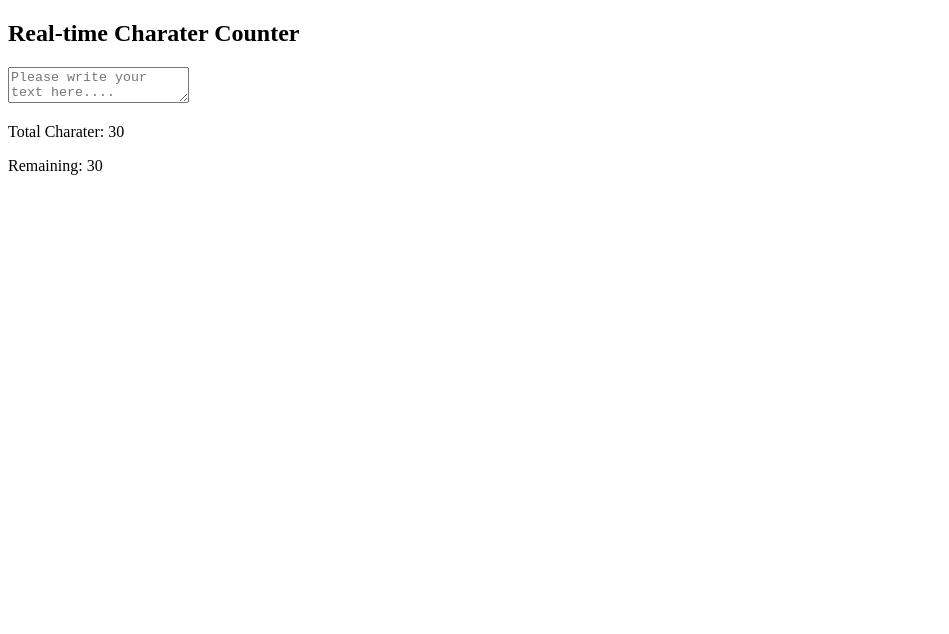
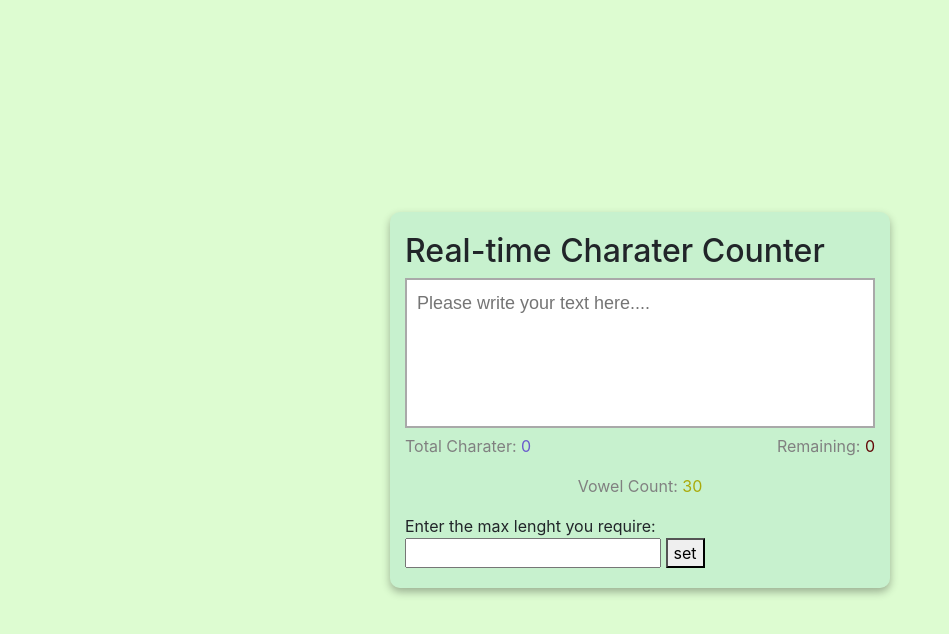
Before and after one commit to thisNiharika/Portfolio, a plain HTML site: page textCounter.html in a window 1280 px wide. Shown: the whole page, without its empty margins (0-949 px from the left). Drawn offline with nearby package versions, Linux system fonts and the light colour scheme.

Commit message:
textcounter

```diff
--- a/textCounter.css
+++ b/textCounter.css
@@ -0,0 +1,48 @@
+body{
+    margin:0px;
+    display:flex;
+    justify-content: center;
+    height:100vh;
+    align-items: center;
+    background-color: rgb(221, 252, 209) !important;
+    font-family:'Franklin Gothic Medium', 'Arial Narrow', Arial, sans-serif ;
+}
+
+.container{
+    background-color: rgba(124, 202, 193, 0.229);
+    width: 500px !important;
+    min-height: 300px !important;
+    padding: 20px;
+    margin: 5px;
+    border-radius: 10px;
+    box-shadow: 0 4px 8px rgba(0,0,0,.3);
+}
+
+.textarea{
+    resize: none;
+    width: 100%;
+    height: 150px;
+    font-size: 18px;
+    font-family: sans-serif;
+    padding: 10px;
+    box-sizing: border-box;
+    border: solid 2px darkgray;
+}
+
+
+.counter-container p{
+    font-size: 16px;
+    color: gray;
+}
+
+.total-counter{
+    color: slateblue;
+}
+
+.remaining-counter{
+    color: rgb(99, 8, 8);
+}
+
+.vowel-counter{
+    color: rgb(170, 170, 11);
+}
--- a/textCounter.html
+++ b/textCounter.html
@@ -5,16 +5,26 @@
     <meta http-equiv="X-UA-Compatible" content="IE=edge">
     <meta name="viewport" content="width=device-width, initial-scale=1.0">
     <link rel="stylesheet" href="textCounter.css">
+    <link rel="stylesheet" href="https://cdn.jsdelivr.net/npm/bootstrap@4.0.0/dist/css/bootstrap.min.css" integrity="sha384-Gn5384xqQ1aoWXA+058RXPxPg6fy4IWvTNh0E263XmFcJlSAwiGgFAW/dAiS6JXm" crossorigin="anonymous">
+    <script src="https://cdn.jsdelivr.net/npm/bootstrap@5.0.2/dist/js/bootstrap.bundle.min.js" integrity="sha384-MrcW6ZMFYlzcLA8Nl+NtUVF0sA7MsXsP1UyJoMp4YLEuNSfAP+JcXn/tWtIaxVXM" crossorigin="anonymous"></script>
     <title>Text Counter</title>
 </head>
 <body>
     <div class="container">
         <h2>Real-time Charater Counter </h2>
-        <textarea id="textarear" placeholder="Please write your text here...."></textarea>
+        <textarea class="textarea" id="textarea" placeholder="Please write your text here...."></textarea>
         <div class="counter-container">
+           <div class="d-flex justify-content-between">
             <p>Total Charater: <span class="total-counter" id="total-counter">30</span></p>
             <p>Remaining: <span class="remaining-counter" id="remaining-counter">30</span></p>
         </div>
+        <p class="text-center">Vowel Count: <span class="vowel-counter" id="remaining-counter">30</span></p>
+        </div>
+        <span>Enter the max lenght you require:</span>
+        <input type="number" id="input" class="input">
+        <button onclick="updateCounter()"> set</button>
     </div>
+
+    <script src="textCounter.js"></script>
 </body>
 </html>
--- a/textCounter.js
+++ b/textCounter.js
@@ -0,0 +1,19 @@
+const textareaE1 =document.getElementById("textarea")
+const totalCounterE1 = document.getElementById("total-counter")
+const remainingCounterE1 = document.getElementById("remaining-counter")
+textareaE1.addEventListener("keyup", ()=>{
+// console.log("key is pressed")
+updateCounter()
+});
+updateCounter()
+
+
+function updateCounter(){
+    var maxlength = document.getElementById("input").value;
+    textareaE1.maxlength = "" + maxlength;
+     totalCounterE1.innerText = textareaE1.value.length;
+     console.log(maxlength);
+     var maxlength = document.getElementById("input").value;
+     remainingCounterE1.innerText = maxlength - textareaE1.value.length;
+
+}
```
Also changed, not shown: Index.html (+5 -5 lines).
